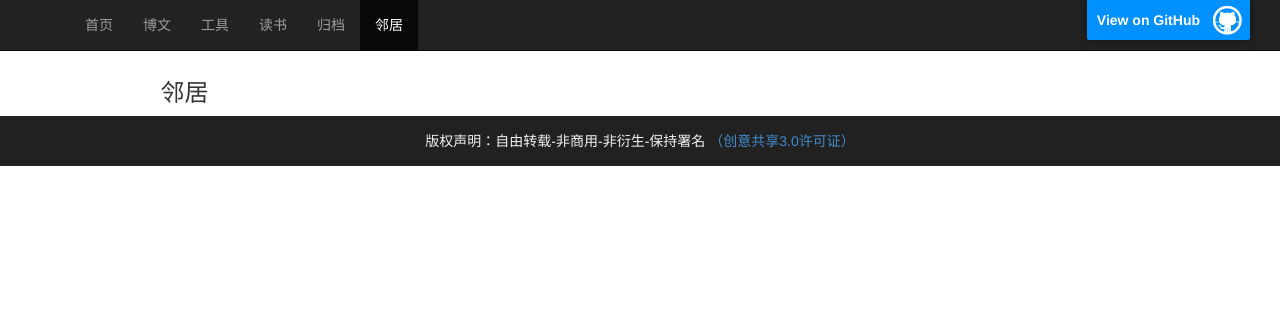
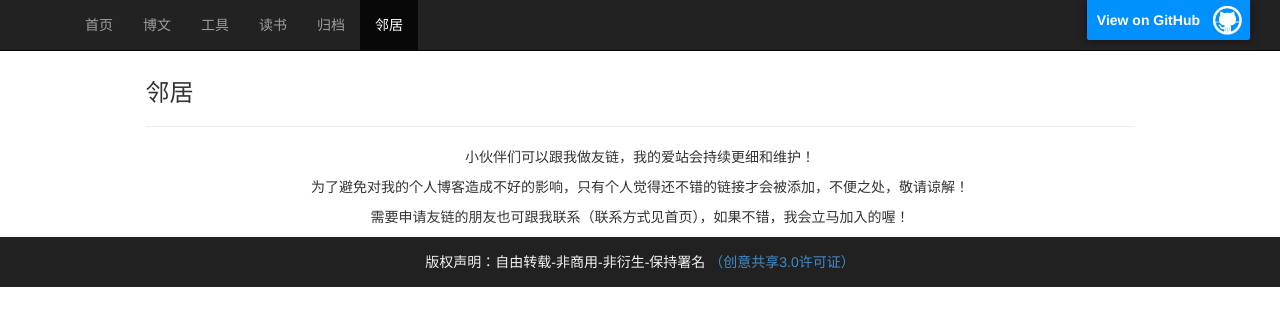
Before and after one commit to sheleng/sheleng.github.io, a Jekyll site: the page built from pages/links.html, in a window 1280 px wide. Shown: the top 326 px of the page. Built offline with Jekyll 4.4.1, drawn with Linux system fonts in a browser that asks for light colours.

Commit message:
调整邻居页面布局

```diff
--- a/pages/links.html
+++ b/pages/links.html
@@ -4,8 +4,9 @@
 links: active
 ---
 
-<section class="container">
-    <div class="container-wrap">
-    	<h3>邻居</h3>
-    </div>
-  </section>
+<h3>邻居</h3><hr>
+<div class="link-description">
+  <p>小伙伴们可以跟我做友链，我的爱站会持续更细和维护！</p>
+  <p>为了避免对我的个人博客造成不好的影响，只有个人觉得还不错的链接才会被添加，不便之处，敬请谅解！</p>
+  <p>需要申请友链的朋友也可跟我联系（联系方式见首页），如果不错，我会立马加入的喔！</p>
+</div>
--- a/public/css/style.css
+++ b/public/css/style.css
@@ -62,6 +62,10 @@
   vertical-align: baseline;
   background-color: #999;
   border-radius: 3px;
+}
+
+.link-description {
+    text-align: center;
 }
 
 
```
Also changed, not shown: _posts/books/2014-01-01-book-list-2014.md (+1 -1 lines).
